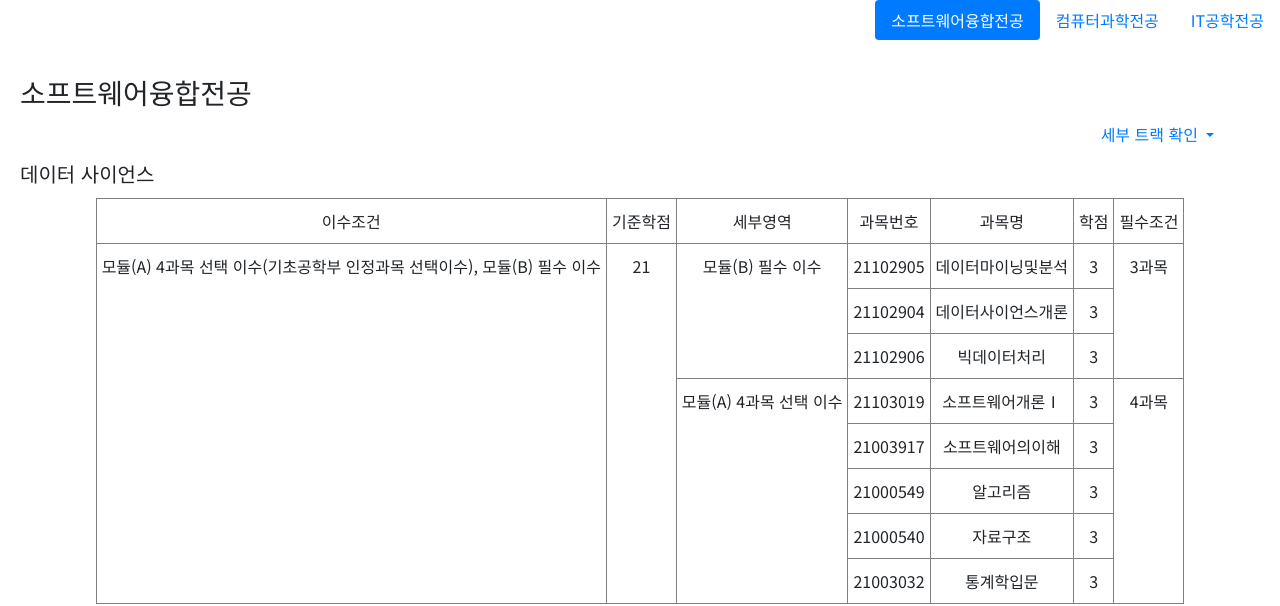
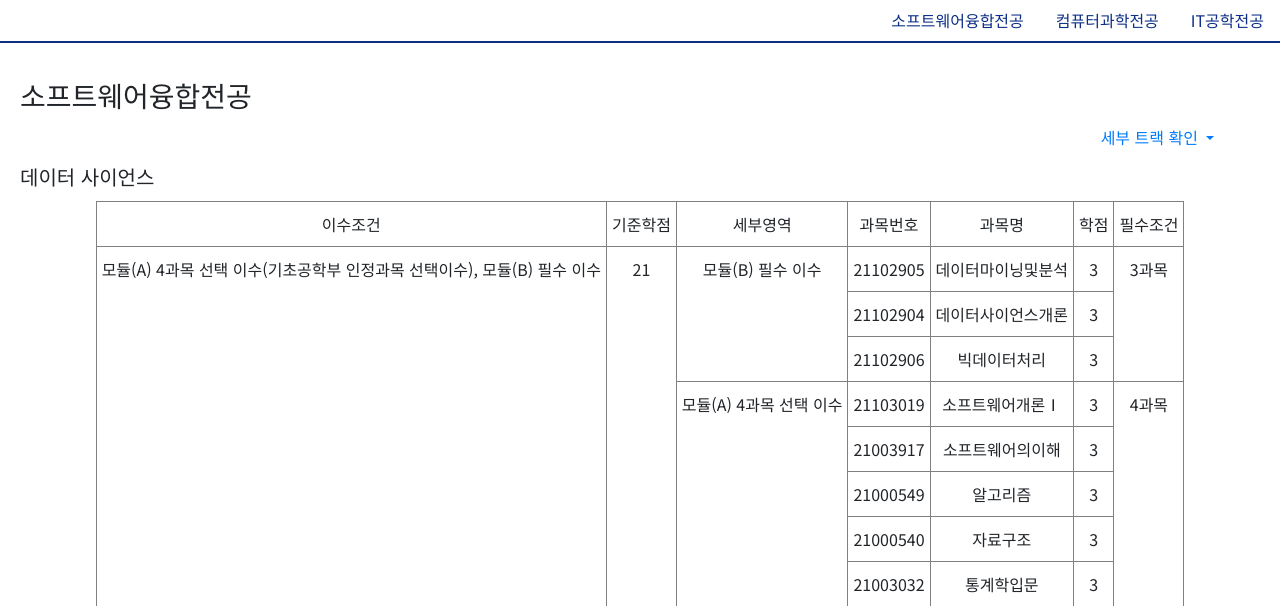
Before and after one commit to 1010Min/-chili-sauce, a Flask app: page /major-track in a window 1280 px wide. Shown: the part 112-718 px from the top of the page. Run offline with Flask 2, Linux system fonts and the light colour scheme; some libraries are stand-ins or nearby versions.

Commit message:
UPDATE : majortrack.html - 색상 변경

```diff
--- a/templates/majortrack.html
+++ b/templates/majortrack.html
@@ -71,16 +71,16 @@
 
     <ul class="nav justify-content-end nav-pills mb-3" id="pills-tab" role="tablist">
         <li class="nav-item">
-            <a class="nav-link active" id="pills-home-tab" data-toggle="pill" href="#pills-home" role="tab" aria-controls="pills-home" aria-selected="true">소프트웨어융합전공</a>
+            <a style="background: white; color: #0d2f87" class="nav-link active" id="pills-home-tab" data-toggle="pill" href="#pills-home" role="tab" aria-controls="pills-home" aria-selected="true">소프트웨어융합전공</a>
         </li>
         <li class="nav-item">
-            <a class="nav-link" id="pills-profile-tab" data-toggle="pill" href="#pills-profile" role="tab" aria-controls="pills-profile" aria-selected="false">컴퓨터과학전공</a>
+            <a style="background: white; color: #0d2f87" class="nav-link" id="pills-profile-tab" data-toggle="pill" href="#pills-profile" role="tab" aria-controls="pills-profile" aria-selected="false">컴퓨터과학전공</a>
         </li>
         <li class="nav-item">
-            <a class="nav-link" id="pills-contact-tab" data-toggle="pill" href="#pills-contact" role="tab" aria-controls="pills-contact" aria-selected="false">IT공학전공</a>
+            <a style="background: white; color: #0d2f87" class="nav-link" id="pills-contact-tab" data-toggle="pill" href="#pills-contact" role="tab" aria-controls="pills-contact" aria-selected="false">IT공학전공</a>
         </li>
     </ul>
-
+    <hr style="margin-top: -15px; border: 0.01rem solid #0d2f87">
     <div class="tab-content" id="pills-tabContent">
         <div class="tab-pane fade show active" id="pills-home" role="tabpanel" aria-labelledby="pills-home-tab">
             <div class="card-body">
```
